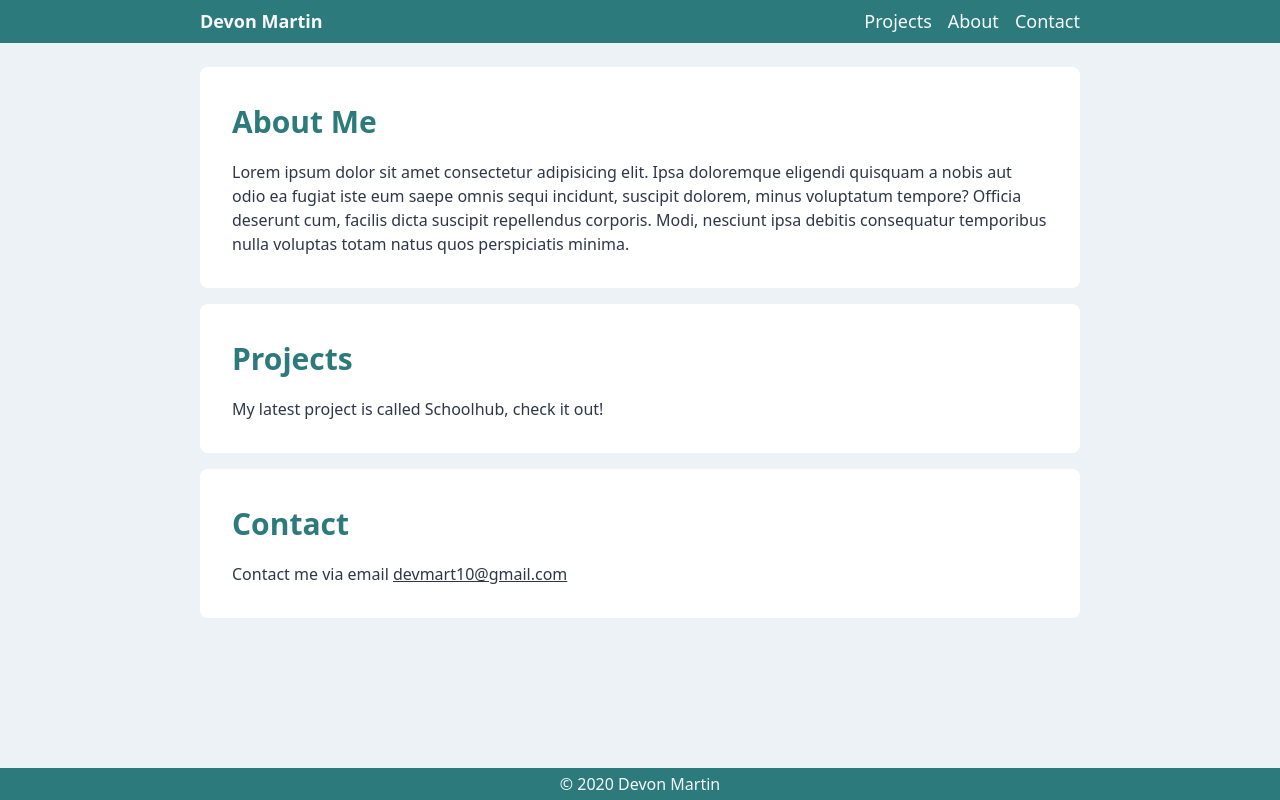
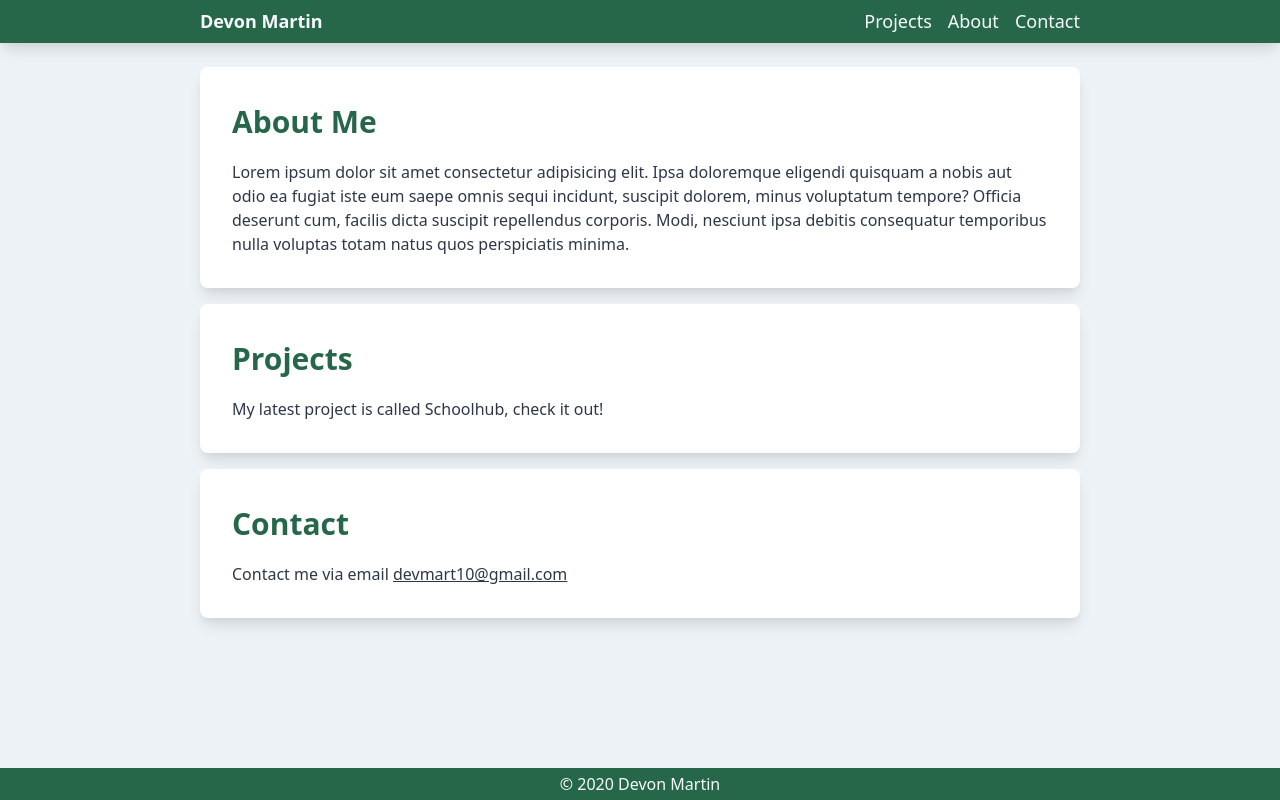
Before and after one commit to devmart10/portfolio-next, a Next.js app: page / in a window 1280 px wide. Built offline with nearby package versions, Linux system fonts and the light colour scheme.

Commit message:
green and shadow

```diff
--- a/src/components/card.js
+++ b/src/components/card.js
@@ -11,9 +11,9 @@ const lorem =
 
 const Card = ({ title, href, children }) => {
   return (
-    <section className="p-4 mb-4 bg-white rounded-lg md:p-8">
+    <section className="p-4 mb-4 bg-white rounded-lg shadow-lg md:p-8">
       <Link href={href}>
-        <a className="block mb-4 text-3xl font-bold text-teal-700">{title}</a>
+        <a className="block mb-4 text-3xl font-bold text-primary">{title}</a>
       </Link>
       {children ? children : lorem}
     </section>
--- a/src/components/footer.js
+++ b/src/components/footer.js
@@ -1,7 +1,7 @@
 import React from "react";
 
 const Footer = () => {
-  return <div className="py-1 text-center text-gray-100 bg-teal-700">&copy; 2020 Devon Martin</div>;
+  return <div className="py-1 text-center text-gray-100 shadow-lg bg-primary">&copy; 2020 Devon Martin</div>;
 };
 
 export default Footer;
--- a/src/components/header.js
+++ b/src/components/header.js
@@ -3,7 +3,7 @@ import Link from "next/link";
 
 const Header = () => {
   return (
-    <div className="mb-4 text-lg text-gray-100 bg-teal-700">
+    <div className="mb-4 text-lg text-gray-100 shadow-lg bg-primary">
       <div className="flex flex-wrap items-center p-2 my-container">
         <Link href="/">
           <a className="mr-auto font-bold">Devon Martin</a>
--- a/tailwind.config.js
+++ b/tailwind.config.js
@@ -1,5 +1,13 @@
+const { colors } = require("tailwindcss/defaultTheme");
+
 module.exports = {
-  theme: {},
+  theme: {
+    extend: {
+      colors: {
+        primary: colors.green["800"],
+      },
+    },
+  },
   variants: {},
   plugins: [],
 };
```
